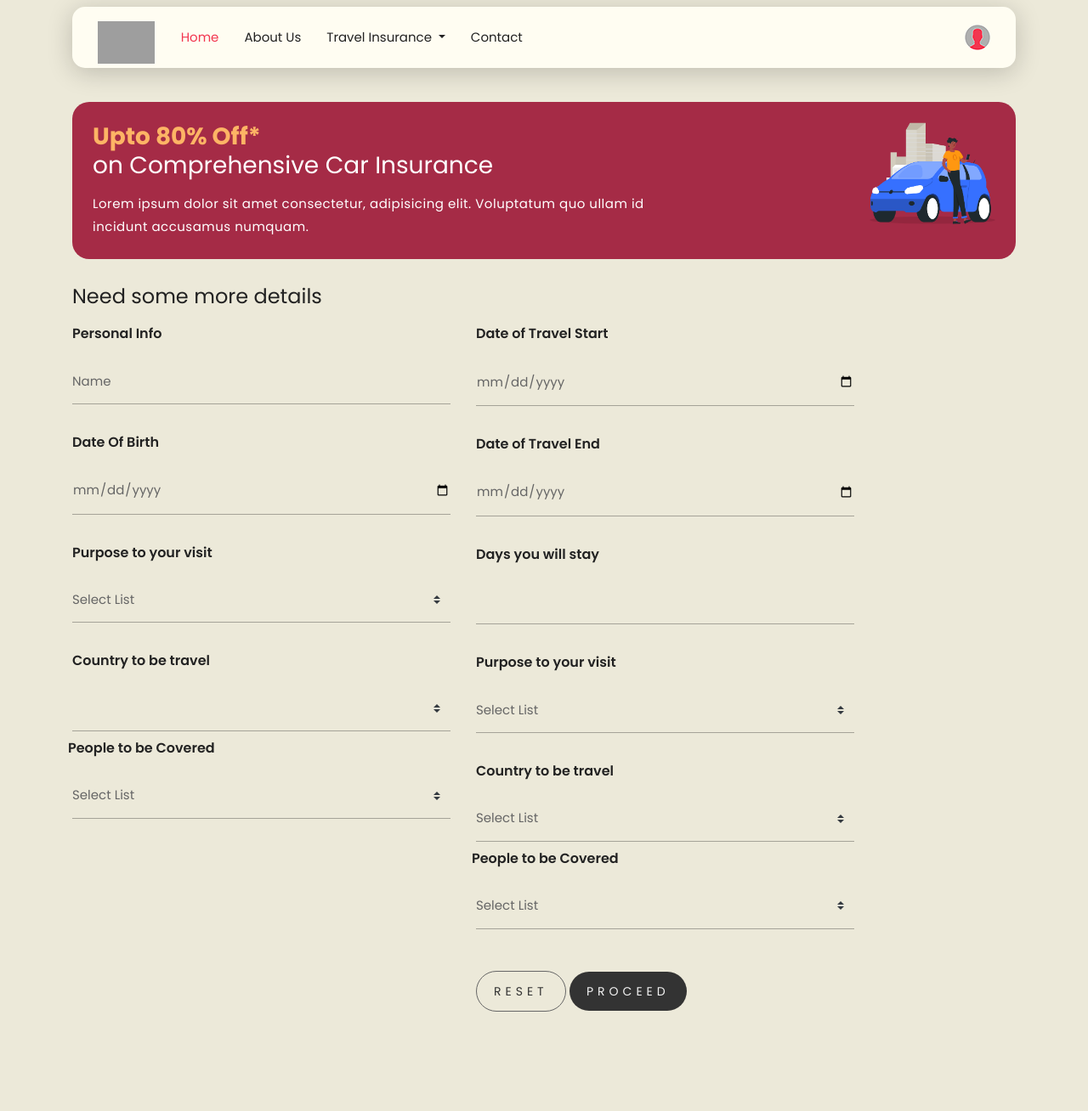
After one commit to JashimMj/OMP, a Django app: a page that uses omp/software/templates/index.html in a window 1280 px wide. The commit adds this page. Shown: the top 1308 px of the page at 85% size. Run offline with Django 3.2, Linux system fonts and the light colour scheme; data comes from the database, SQL or seed files in the repository; both versions use the stored data as it was after the commit; lists and menus that the app fills with data are empty; some libraries are stand-ins or nearby versions; grey boxes are pictures that could not be loaded.

Commit message:
07/08/2021

```diff
--- a/omp/software/admin.py
+++ b/omp/software/admin.py
@@ -8,3 +8,4 @@ admin.site.register(SpecialSupport)
 admin.site.register(TypeOfInsurance)
 admin.site.register(CustomerFeedback)
 admin.site.register(Awards)
+admin.site.register(ClassType)
--- a/omp/software/templates/decoration/footer.html
+++ b/omp/software/templates/decoration/footer.html
@@ -1,60 +1,63 @@
+{%load static%}
    <div class="section-padding-none">
       <footer>
          <div class="container">
             <div class="row">
+<!--               <div class="col-lg-3 col-md-3 col-sm-6 footer-sec">-->
+<!--                  <h5>Company</h5>-->
+<!--                  <ul>-->
+<!--                     <li><a href="#">About Us</a></li>-->
+<!--                     <li><a href="#">Board Of Directors</a></li>-->
+<!--                     <li><a href="#">Articles</a></li>-->
+<!--                     <li><a href="#">Insurance</a></li>-->
+<!--                     <li><a href="#">Claims</a></li>-->
+<!--                     <li><a href="#">Careers</a></li>-->
+<!--                  </ul>-->
+<!--               </div>-->
+<!--               <div class="col-lg-3 col-md-3 col-sm-6 footer-sec">-->
+<!--                  <h5>General</h5>-->
+<!--                  <ul>-->
+<!--                     <li><a href="#">Insurance Sector In Country</a></li>-->
+<!--                     <li><a href="#">Types Of Insurance</a></li>-->
+<!--                     <li><a href="#">Motor Vehicles Act 2020</a></li>-->
+<!--                     <li><a href="#">Vehicle Registration</a></li>-->
+<!--                     <li><a href="#">About Your Vehicle Number</a></li>-->
+<!--                  </ul>-->
+<!--               </div>-->
+<!--               <div class="col-lg-3 col-md-3 col-sm-6 footer-sec">-->
+<!--                  <h5>Insurance</h5>-->
+<!--                  <ul>-->
+<!--                     <li><a href="#">Car Insurance</a></li>-->
+<!--                     <li><a href="#">Bike Insurance</a></li>-->
+<!--                     <li><a href="#">Car Insurance Claim</a></li>-->
+<!--                     <li><a href="#">Bike Insurance Claim</a></li>-->
+<!--                     <li><a href="#">Add-on Covers</a></li>-->
+<!--                     <li><a href="#">Car Insurance Comparison</a></li>-->
+<!--                  </ul>-->
+<!--               </div>-->
+               {%for x in company%}
                <div class="col-lg-3 col-md-3 col-sm-6 footer-sec">
-                  <h5>Company</h5>
-                  <ul>
-                     <li><a href="#">About Us</a></li>
-                     <li><a href="#">Board Of Directors</a></li>
-                     <li><a href="#">Articles</a></li>
-                     <li><a href="#">Insurance</a></li>
-                     <li><a href="#">Claims</a></li>
-                     <li><a href="#">Careers</a></li>
-                  </ul>
-               </div>
-               <div class="col-lg-3 col-md-3 col-sm-6 footer-sec">
-                  <h5>General</h5>
-                  <ul>
-                     <li><a href="#">Insurance Sector In Country</a></li>
-                     <li><a href="#">Types Of Insurance</a></li>
-                     <li><a href="#">Motor Vehicles Act 2020</a></li>
-                     <li><a href="#">Vehicle Registration</a></li>
-                     <li><a href="#">About Your Vehicle Number</a></li>
-                  </ul>
-               </div>
-               <div class="col-lg-3 col-md-3 col-sm-6 footer-sec">
-                  <h5>Insurance</h5>
-                  <ul>
-                     <li><a href="#">Car Insurance</a></li>
-                     <li><a href="#">Bike Insurance</a></li>
-                     <li><a href="#">Car Insurance Claim</a></li>
-                     <li><a href="#">Bike Insurance Claim</a></li>
-                     <li><a href="#">Add-on Covers</a></li>
-                     <li><a href="#">Car Insurance Comparison</a></li>
-                  </ul>
-               </div>
-               <div class="col-lg-3 col-md-3 col-sm-6 footer-sec">
-                  <h5>Insurance Company Pvt. Ltd.</h5>
-                  <p class="adres">34/02 Oak Street, lorem ipsum, New South block</p>
+                  <h5>{{x.Company_Name}}</h5>
+                  <p class="adres">{{x.Company_Address}}</p>
                   <p>Lorem ipsum dolor sit, amet consectetur adipisicing elit quisquam.</p>
                </div>
+               {%endfor%}
             </div>
          </div>
          <div class="container-fluid copyright">
             <div class="container">
                <div class="row">
                   <div class="col-xl-9 col-lg-9 col-md-6">
-                     <p>Copyright © 2021. All rights reserved by Company.</p>
+                     <p>Version 001/2021, Developed by Md. Jashim Uddin. Helping Partner  Paramount Insurance</p>
                   </div>
 
                   <div class="col-xl-3 col-lg-3 col-md-6">
                      <div class="copyright-social">
                         <ul>
-                           <li><a href="#"><img src="images/icon_fb.png" class="img-fluid" alt=""></a></li>
-                           <li><a href="#"><img src="images/icon_tw.png" class="img-fluid" alt=""></a></li>
-                           <li><a href="#"><img src="images/icon_li.png" class="img-fluid" alt=""></a></li>
-                           <li><a href="#"><img src="images/icon_yt.png" class="img-fluid" alt=""></a></li>
+                           <li><a href="#"><img src="{%static 'main/images/icon_fb.png'%}" class="img-fluid" alt=""></a></li>
+                           <li><a href="#"><img src="{%static 'main/images/icon_tw.png'%}" class="img-fluid" alt=""></a></li>
+                           <li><a href="#"><img src="{%static 'main/images/icon_li.png'%}" class="img-fluid" alt=""></a></li>
+                           <li><a href="#"><img src="{%static 'main/images/icon_yt.png'%}" class="img-fluid" alt=""></a></li>
                         </ul>
                      </div>
                   </div>
--- a/omp/software/templates/decoration/header.html
+++ b/omp/software/templates/decoration/header.html
@@ -19,24 +19,18 @@
                   <li class="nav-item">
                      <a class="nav-link" href="about.html">About Us</a>
                   </li>
-                  <li class="nav-item">
-                     <a class="nav-link" href="car.html">Car</a>
-                  </li>
-                  <li class="nav-item">
-                     <a class="nav-link" href="bike.html">Bike</a>
-                  </li>
+
                   <li class="nav-item dropdown">
                      <a class="nav-link dropdown-toggle" href="#" id="navbarDropdown_1" role="button"
                         data-toggle="dropdown" aria-haspopup="true" aria-expanded="false">
-                     Pages
+                     Travel Insurance
                      </a>
                      <div class="dropdown-menu" aria-labelledby="navbarDropdown" id="navbarDropdown">
-                        <a class="dropdown-item" href="car_claim.html">Car Claim</a>
-                        <a class="dropdown-item" href="bike_claim.html">Bike Claim</a>
-                        <a class="dropdown-item" href="policy.html">My Policies</a>
-                        <a class="dropdown-item" href="form.html">Form - 1</a>
-                        <a class="dropdown-item" href="form_buy.html">Form - 2</a>
+                        {%for x in typeinsurance%}
+                        <a class="dropdown-item" href="car_claim.html">{{x.Title}}</a>
+                        {%endfor%}
                      </div>
+
                   </li>
                   <li class="nav-item">
                      <a class="nav-link" href="contact.html">Contact</a>
--- a/omp/software/templates/index.html
+++ b/omp/software/templates/index.html
@@ -33,13 +33,16 @@
 
    <!-- Responsive CSS -->
    <link rel="stylesheet" href="{% static 'main/css/custome/responsive.css'%}">
+   <script src="https://ajax.googleapis.com/ajax/libs/jquery/3.5.1/jquery.min.js"></script>
 
    <!-- Flaticon CSS -->
    <link rel="stylesheet" href="{% static 'main/font/flaticon.css'%}">
    <link rel="stylesheet" href="{% static 'my.css'%}">
+   <script src="{%static 'main.js'%}"></script>
 </head>
 
 <body>
+
    <!-- Nav Bar Starts here -->
     <!-- Messenger Chat Plugin Code -->
     <div id="fb-root"></div>
@@ -68,10 +71,13 @@
         fjs.parentNode.insertBefore(js, fjs);
       }(document, 'script', 'facebook-jssdk'));
     </script>
+
+
+
 {%include 'decoration/header.html'%}
 {%block contant%}
 
-   <!-- Newsletter section Ends here -->
+
 {%endblock%}
 
    <!-- Footer section starts here -->
--- /dev/null
+++ b/omp/software/templates/pages/business.html
@@ -0,0 +1,169 @@
+{%extends 'index.html'%}
+{%block contant%}
+{%load static%}
+   <div class="section-larger">
+      <div class="container">
+
+         <div class="insure-text bg-color-2 p-4">
+            <div class="row">
+               <div class="col-lg-8 col-md-8 col-sm-9 col-xs-9">
+                  <h4 class="highlight"><strong class="text-yellow">Upto 80% Off*</strong><br> on Comprehensive Car Insurance
+                  </h4>
+                  <p>Lorem ipsum dolor sit amet consectetur, adipisicing elit. Voluptatum quo ullam id incidunt accusamus numquam.</p>
+               </div>
+               <div class="col-lg-4 col-md-4 col-sm-3 col-xs-3">
+                  <div class="img-container-sml text-right">
+                     <img src="images/about_step_1.png" alt="">
+                  </div>
+               </div>
+
+            </div>
+         </div>
+<form action="" data-class-url="{%url 'test'%}" id="idform">
+     <h5>Need some more details</h5>
+         <div class="row">
+
+            <div class="col-lg-5 col-md-6 col-sm-12">
+               <div class="insure-form">
+
+
+                     <h6>Personal Info</h6>
+                     <div class="form-group">
+                        <input type="text" class="form-control" id="formGroupExampleInput12" placeholder="Name">
+                     </div>
+                    <h6>Date Of Birth</h6>
+                     <div class="form-group">
+                        <input type="date" class="form-control" id="formGroupExampleInput22">
+                     </div>
+
+                     <h6>Purpose to your visit</h6>
+                     <div class="form-group form-row">
+                        <div class="col-lg-12">
+                           <select class="form-control custom-select mr-sm-2" id="select1">
+                              <option selected>Select List</option>
+                               {%for x in typeinsurance%}
+                              <option value="{{x.id}}">{{x.Title}}</option>
+                               {%endfor%}
+                           </select>
+                        </div>
+
+                     </div>
+
+                      <h6>Country to be travel</h6>
+                     <div class="form-group form-row">
+                        <div class="col-lg-12">
+                           <select class="form-control custom-select mr-sm-2" id="select2">
+
+
+                           </select>
+                        </div>
+
+                         <h6>People to be Covered</h6>
+                        <div class="col-lg-12">
+                           <select class="form-control custom-select mr-sm-2" id="inlineFormCustomSelect33">
+                              <option selected>Select List</option>
+                              <option value="1">1</option>
+                              <option value="2">2</option>
+                              <option value="3">3</option>
+                              <option value="3">4</option>
+                              <option value="3">5</option>
+                              <option value="3">6</option>
+                           </select>
+                        </div>
+
+                     </div>
+
+
+
+               </div>
+
+            </div>
+            <div class="col-lg-5 col-md-6 col-sm-12">
+               <div class="insure-form">
+                     <h6>Date of Travel Start</h6>
+                     <div class="form-group">
+                        <input type="date" class="form-control" id="formGroupExampleInput1">
+                     </div>
+                   <h6>Date of Travel End</h6>
+                     <div class="form-group">
+                        <input type="date" class="form-control" id="formGroupExampleInput2">
+                     </div>
+                   <h6>Days you will stay</h6>
+                     <div class="form-group">
+                        <input type="number" class="form-control" id="formGroupExampleInput23">
+                     </div>
+
+                     <h6>Purpose to your visit</h6>
+                     <div class="form-group form-row">
+                        <div class="col-lg-12">
+                           <select class="form-control custom-select mr-sm-2" id="inlineFormCustomSelect1">
+                              <option selected>Select List</option>
+                              <option value="1">One</option>
+                              <option value="2">Two</option>
+                              <option value="3">Three</option>
+                           </select>
+                        </div>
+
+                     </div>
+
+                      <h6>Country to be travel</h6>
+                     <div class="form-group form-row">
+                        <div class="col-lg-12">
+                           <select class="form-control custom-select mr-sm-2" id="inlineFormCustomSelect2">
+                              <option selected>Select List</option>
+                              <option value="1">One</option>
+                              <option value="2">Two</option>
+                              <option value="3">Three</option>
+                           </select>
+                        </div>
+
+                         <h6>People to be Covered</h6>
+                        <div class="col-lg-12">
+                           <select class="form-control custom-select mr-sm-2" id="inlineFormCustomSelect3">
+                              <option selected>Select List</option>
+                              <option value="1">1</option>
+                              <option value="2">2</option>
+                              <option value="3">3</option>
+                              <option value="3">4</option>
+                              <option value="3">5</option>
+                              <option value="3">6</option>
+                           </select>
+                        </div>
+
+                     </div>
+
+
+
+                     <button type="button" class="btn btn-ter-round mt-4">Reset</button>
+                     <button type="button" class="btn btn-prim-round mt-4" onclick="window.location.href='form_buy.html';">Proceed</button>
+
+               </div>
+
+            </div>
+
+              </form>
+
+         </div>
+      </div>
+   </div>
+
+<script>
+$('#select1').change(function(){
+ var url=$('#idform').attr('data-class-url');
+ var insurancetype= $(this).val();
+
+$.ajax({
+    url:url,
+    data:{
+    'insurancetype':insurancetype
+    },
+    success:function(data){
+        $('#select2').html(data)
+    }
+
+
+})
+
+});
+</script>
+{%endblock%}
--- /dev/null
+++ b/omp/software/templates/select/classofinsurance.html
@@ -0,0 +1,4 @@
+<option selected>Select List</option>
+{%for x in c%}
+<option value="{{x.id}}">{{x.Name}}</option>
+{%endfor%}
--- a/omp/software/urls.py
+++ b/omp/software/urls.py
@@ -10,6 +10,8 @@ urlpatterns = [
     url(r'^static/(?P<path>.*)$', serve,{'document_root': settings.STATIC_ROOT}),
     path('',views.mainV,name='main'),
     path('',views.indexV,name='index'),
+    path('Business/&/Studies/',views.businessV,name='business'),
+    path('selecttypeinsurance/',views.selectinsurance,name='test'),
 
 
 
--- a/omp/software/views.py
+++ b/omp/software/views.py
@@ -1,5 +1,8 @@
 from django.shortcuts import render
 from .models  import *
+from django.http import JsonResponse
+from django.core import serializers
+from django.template.loader import render_to_string
 
 # Create your views here.
 def indexV(request):
@@ -13,8 +16,21 @@ def mainV(request):
     typeinsurance=TypeOfInsurance.objects.exclude(id=1)
     customer=CustomerFeedback.objects.filter(id=1)
     customer_fit=CustomerFeedback.objects.exclude(id=1)
+    award=Awards.objects.all()
     return render(request,'pages/main.html',{'company':company,'slider':slider,
                                              'support_title':support_title,
                                              'support':support,'type':type,
                                              'typeinsurance':typeinsurance,'customer':customer,
-                                             'customer_fit':customer_fit})
+                                             'customer_fit':customer_fit,'award':award})
+
+def businessV(request):
+    company = CompanyInformation.objects.all()
+    typeinsurance = TypeOfInsurance.objects.exclude(id=1)
+    classty=ClassType.objects.all()
+    return render(request,'pages/business.html',{'company':company,'typeinsurance':typeinsurance,
+                                                 'classty':classty})
+
+def selectinsurance(request):
+    insurance=request.GET.get('insurancetype')
+    c=ClassType.objects.filter(Title=insurance).order_by('id')
+    return render(request, 'select/classofinsurance.html', {'c':c})
```
Also changed, not shown: omp/software/models.py (+8 -0 lines), omp/software/templates/pages/main.html (+40 -78 lines), omp/db.sqlite3, omp/software/migrations/0010_classtype.py (added), omp/software/static/main.js (added).
